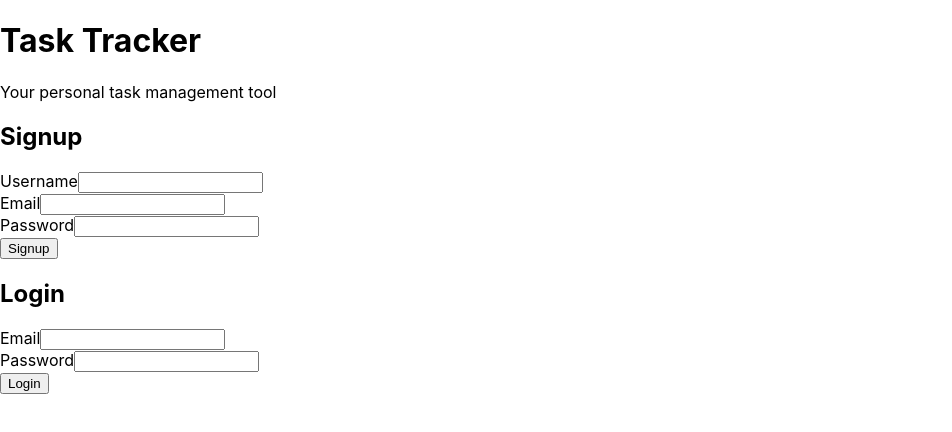
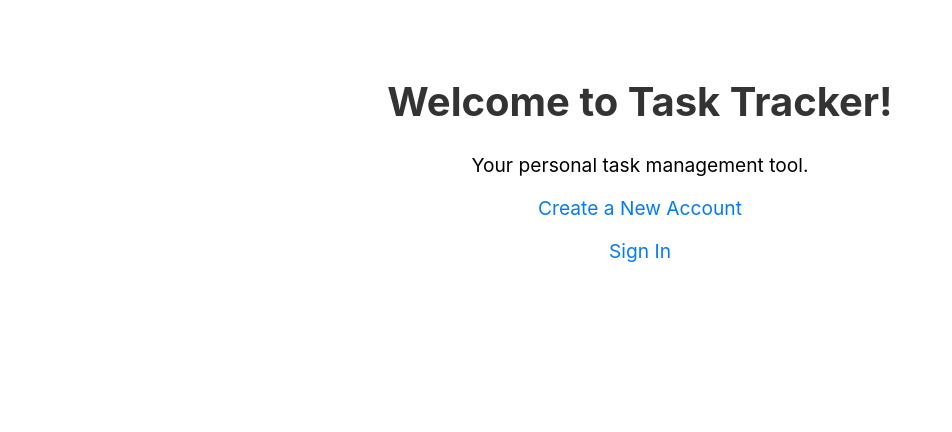
Before and after one commit to coder-mahi/SCOE_CSE_Sem_3, a React (Create React App) app in the folder CEP/task-tracker/: page / in a window 1280 px wide. Shown: the top 432 px of the page, without its empty margins (0-952 px from the left). Built offline with nearby package versions, Linux system fonts and the light colour scheme.

Commit message:
working overall with unique design .... some components are pending

```diff
--- a/CEP/task-tracker/src/App.js
+++ b/CEP/task-tracker/src/App.js
@@ -6,8 +6,9 @@ import TaskList from './components/TaskList'; // Import TaskList component
 import Footer from './components/Footer'; // Import Footer component
 import Signup from './components/Signup'; // Import Signup component
 import Login from './components/Login'; // Import Login component
-// import Home from './components/Home'; // Import Home component
+//import Home from './components/Home'; // Import Home component
 import Navbar from './components/Navbar'; // Import Navbar component
+import DefaultPage from './components/DefaultPage'; // Import DefaultPage component
 import './App.css'; // Import CSS for App
 
 const App = () => {
@@ -35,15 +36,12 @@ const App = () => {
     <Router>
       <div className="container">
         <Routes>
+          {/* Route for the Default Page */}
+          <Route path="/" element={<DefaultPage />} />
+
           {/* Route for Signup and Login */}
-          <Route path="/" element={
-            <div>
-              <h1>Task Tracker</h1>
-              <p>Your personal task management tool</p>
-              <Signup onSignup={handleLogin} /> {/* Pass handleLogin to Signup */}
-              <Login onLogin={handleLogin} /> {/* Pass handleLogin to Login */}
-            </div>
-          } />
+          <Route path="/signup" element={<Signup onSignup={handleLogin} />} />
+          <Route path="/login" element={<Login onLogin={handleLogin} />} />
 
           {/* Route for Home page */}
           <Route path="/home" element={
--- /dev/null
+++ b/CEP/task-tracker/src/components/DefaultPage.js
@@ -0,0 +1,20 @@
+// src/components/DefaultPage.js
+import React from 'react';
+import { Link } from 'react-router-dom'; // Import Link for navigation
+import '../css/DefaultPage.css';
+const DefaultPage = () => {
+  return (
+    <div className="default-page">
+      <h1>Welcome to Task Tracker!</h1>
+      <p>Your personal task management tool.</p>
+      <p>
+        <Link to="/signup">Create a New Account</Link> {/* Link to signup */}
+      </p>
+      <p>
+        <Link to="/login">Sign In</Link> {/* Link to login */}
+      </p>
+    </div>
+  );
+};
+
+export default DefaultPage;
--- /dev/null
+++ b/CEP/task-tracker/src/css/DefaultPage.css
@@ -0,0 +1,24 @@
+/* src/css/App.css */
+
+.default-page {
+    text-align: center;
+    padding: 50px;
+  }
+
+  .default-page h1 {
+    font-size: 2.5rem;
+    color: #333;
+  }
+
+  .default-page p {
+    font-size: 1.2rem;
+  }
+
+  .default-page a {
+    color: #007bff;
+    text-decoration: none;
+  }
+
+  .default-page a:hover {
+    text-decoration: underline;
+  }
```
